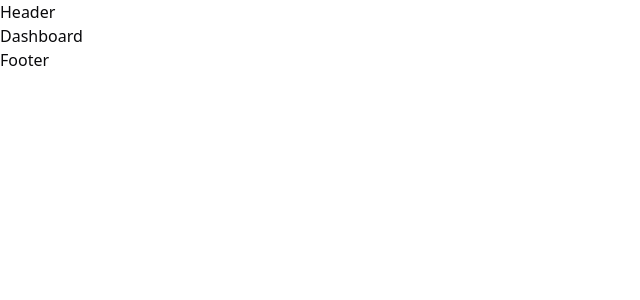
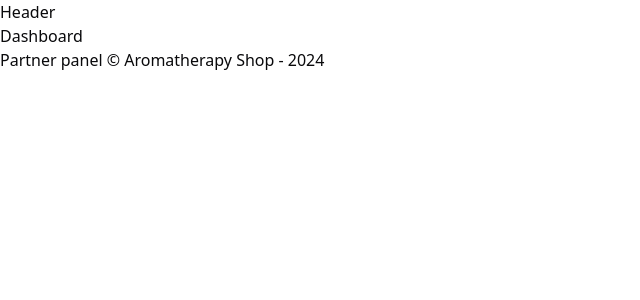
Before and after one commit to dwtoledo/Aromatherapy-Shop, a React (Vite) app: page / in a window 1280 px wide. Shown: the top 300 px of the page, without its empty margins (0-640 px from the left). Built offline with nearby package versions, Linux system fonts and the light colour scheme.

Commit message:
Add Footer Initial Content

```diff
--- a/src/components/Footer.tsx
+++ b/src/components/Footer.tsx
@@ -1,3 +1,9 @@
 export function Footer() {
-  return <footer>Footer</footer>
+  const currentYear = new Date().getFullYear()
+
+  return (
+    <footer>
+      <span>Partner panel © Aromatherapy Shop - {currentYear}</span>
+    </footer>
+  )
 }
```
